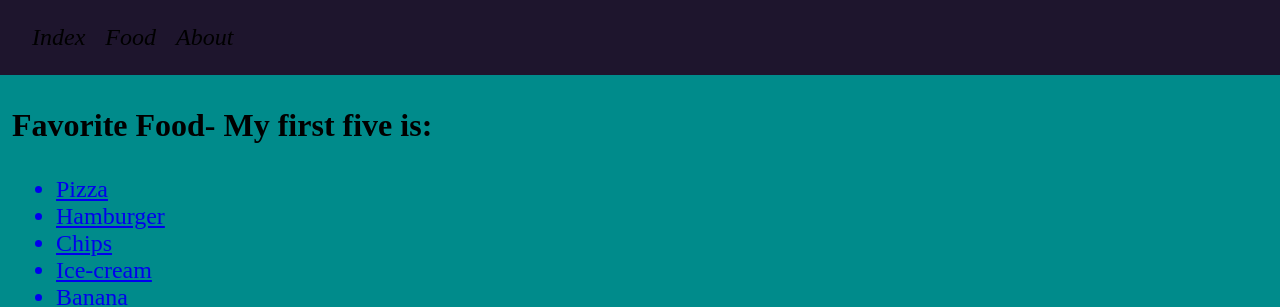
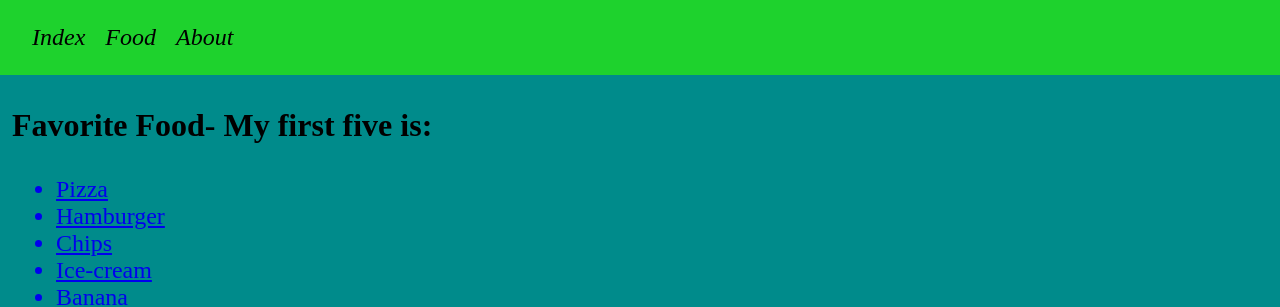
Before and after one commit to Kfirm1995/Kfirm1995.YAALAT-HEN.io, a plain HTML site: page index.html in a window 1280 px wide. Shown: the top 307 px of the page. Drawn offline with Linux system fonts and the light colour scheme.

Commit message:
Update index.html

```diff
--- a/index.html
+++ b/index.html
@@ -5,7 +5,7 @@
     <title>Favorite Food</title>
     <style>
         #top{
-            background-color: rgb(30, 21, 45);
+            background-color: rgb(30, 210, 45);
             font: oblique;
             padding: 24px;
             font-style: italic;
```
